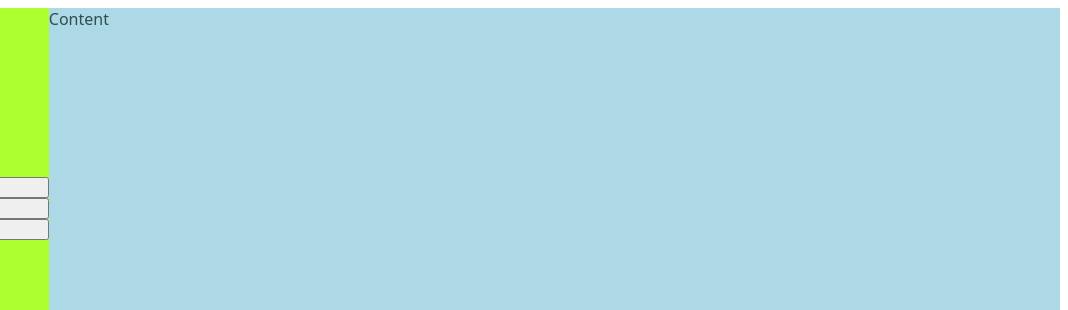
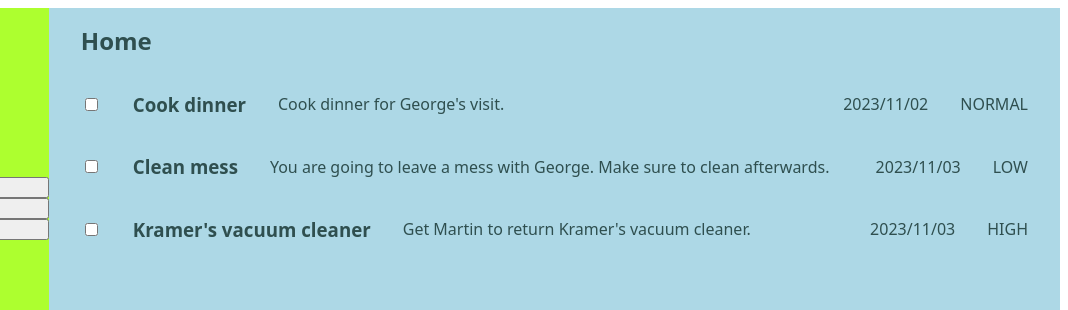
Before and after one commit to znataniel/DoMe, a website built with webpack: page src/template.html in a window 1280 px wide. Shown: the top 310 px of the page, 212-1280 px from the left. Built offline with nearby package versions, Linux system fonts and the light colour scheme.

Commit message:
add functions to make home project cards

```diff
--- a/package.json
+++ b/package.json
@@ -15,5 +15,8 @@
     "style-loader": "^3.3.4",
     "webpack": "^5.90.0",
     "webpack-cli": "^5.1.4"
+  },
+  "dependencies": {
+    "date-fns": "^3.3.1"
   }
 }
--- /dev/null
+++ b/src/home-dom.js
@@ -0,0 +1,56 @@
+import { format } from "date-fns";
+
+const homeCard = (function () {
+  const create = function (project) {
+    const card = document.createElement("div");
+    card.classList.add("home-card");
+
+    const projTitle = document.createElement("h2");
+    projTitle.classList.add("home-card-title");
+    projTitle.textContent = project.getTitle();
+
+    const toDoWrapper = document.createElement("div");
+    toDoWrapper.classList.add("home-card-td-wrapper");
+
+    project.getToDoArr().forEach((todo) => {
+      toDoWrapper.appendChild(createToDoDiv(todo));
+    });
+
+    card.appendChild(projTitle);
+    card.appendChild(toDoWrapper);
+    return card;
+  };
+
+  const createToDoDiv = function (todo) {
+    const tdDiv = document.createElement("div");
+    tdDiv.classList.add("td-div");
+    const checkbox = document.createElement("input");
+    checkbox.type = "checkbox";
+    const title = document.createElement("h3");
+    title.classList.add("td-title");
+    const desc = document.createElement("p");
+    desc.classList.add("td-desc");
+    const dueDate = document.createElement("p");
+    dueDate.classList.add("td-due-date");
+    const priority = document.createElement("p");
+    priority.classList.add("td-priority");
+
+    checkbox.checked = todo.getState();
+    title.textContent = todo.getTitle();
+    desc.textContent = todo.getDesc();
+    dueDate.textContent = format(todo.getDueDate(), "yyyy/MM/dd");
+    priority.textContent = todo.getPriority().toUpperCase();
+
+    tdDiv.appendChild(checkbox);
+    tdDiv.appendChild(title);
+    tdDiv.appendChild(desc);
+    tdDiv.appendChild(dueDate);
+    tdDiv.appendChild(priority);
+
+    return tdDiv;
+  };
+
+  return { create };
+})();
+
+export default homeCard;
--- a/src/index.js
+++ b/src/index.js
@@ -1,7 +1,7 @@
 import "./style.css";
-import "./projects.js";
 import ToDo from "./to-do.js";
 import Project from "./projects.js";
+import homeCard from "./home-dom.js";
 
 function loadDummyProjects() {
   const proj = Project("Home", new Array());
@@ -10,16 +10,19 @@ function loadDummyProjects() {
       "Cook dinner",
       "Cook dinner for George's visit.",
       new Date(2023, 10, 2),
+      1,
     ),
     ToDo(
       "Clean mess",
       "You are going to leave a mess with George. Make sure to clean afterwards.",
       new Date(2023, 10, 3),
+      0,
     ),
     ToDo(
       "Kramer's vacuum cleaner",
       "Get Martin to return Kramer's vacuum cleaner.",
       new Date(2023, 10, 3),
+      2,
     ),
   ];
   todos.forEach((todo) => {
@@ -28,14 +31,17 @@ function loadDummyProjects() {
   return proj;
 }
 
-const projectArr = new Array();
-projectArr.push(loadDummyProjects());
+const content = document.querySelector("div#content");
+// const projectArr = new Array();
+// projectArr.push(loadDummyProjects());
+//
+content.appendChild(homeCard.create(loadDummyProjects()));
 
-projectArr.forEach((proj) => {
-  console.log(proj.getTitle());
-  proj.getToDoArr().forEach((todo) => {
-    console.log(
-      `>> ${todo.getState()} | ${todo.getTitle()} | ${todo.getDesc()} | ${todo.getPriority()} | ${todo.getDueDate()}`,
-    );
-  });
-});
+// projectArr.forEach((proj) => {
+//   console.log(`Project: ${proj.getTitle()}`);
+//   proj.getToDoArr().forEach((todo) => {
+//     console.log(
+//       `>> ${todo.getState()} | ${todo.getTitle()} | ${todo.getDesc()} | ${todo.getPriority()} | ${todo.getDueDate()}`,
+//     );
+//   });
+// });
--- a/src/style.css
+++ b/src/style.css
@@ -36,3 +36,19 @@ div.project-wrapper {
   background-color: lightblue;
   color: darkslategray;
 }
+
+.home-card-title {
+  margin: 1rem 2rem;
+}
+
+.td-div {
+  margin: auto 2rem;
+
+  display: flex;
+  align-items: center;
+  gap: 2rem;
+}
+
+.td-due-date {
+  margin-left: auto;
+}
--- a/src/template.html
+++ b/src/template.html
@@ -18,6 +18,6 @@
         <button class="project" type="button">project 3</button>
       </div>
     </aside>
-    <div id="content">Content</div>
+    <div id="content"></div>
   </body>
 </html>
--- a/src/to-do.js
+++ b/src/to-do.js
@@ -7,22 +7,24 @@ export default function ToDo(
 ) {
   state = Boolean(state);
 
+  const priorities = ["low", "normal", "high"];
+
   const getState = () => state;
   const getTitle = () => title;
   const getDesc = () => desc;
   const getDueDate = () => dueDate;
-  const getPriority = () => priority;
+  const getPriority = () => priorities[priority];
 
   const setToggleState = () => {
     state = state ? false : true;
   };
 
   const setTitle = (newTitle) => {
-    title = String(newTitle);
+    title = newTitle.toString();
   };
 
   const setDesc = (newDesc) => {
-    desc = String(newDesc);
+    desc = newDesc.toString();
   };
 
   const setDueDate = (newDueDate) => {
--- a/webpack.config.js
+++ b/webpack.config.js
@@ -2,7 +2,9 @@ const path = require("path");
 const HtmlWebpackPlugin = require("html-webpack-plugin");
 
 module.exports = {
+  mode: "development",
   entry: "./src/index.js",
+  devtool: "inline-source-map",
   output: {
     filename: "main.js",
     path: path.resolve(__dirname, "dist"),
@@ -22,7 +24,7 @@ module.exports = {
   },
   plugins: [
     new HtmlWebpackPlugin({
-      title: "Bella Vita Ristorante",
+      title: "DoMe!",
       template: "./src/template.html",
     }),
   ],
```
Also changed, not shown: 1 other file.
